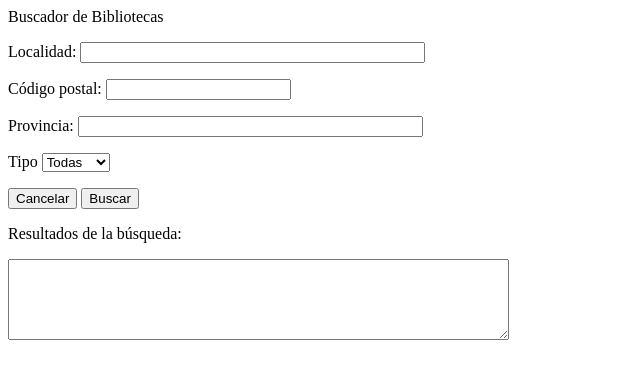
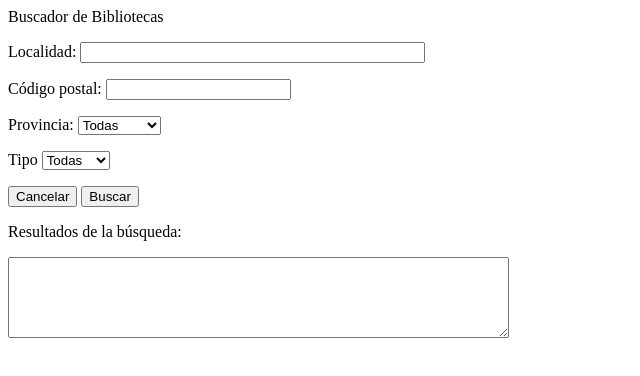
Before and after one commit to KuboSD/IEI2021-API, a website: page FrontEnd/busqueda.html in a window 1280 px wide. Shown: the whole page, without its empty margins (0-640 px from the left). Drawn offline with Linux system fonts and the light colour scheme.

Commit message:
Desplegable provincias

```diff
--- a/FrontEnd/busqueda.html
+++ b/FrontEnd/busqueda.html
@@ -10,11 +10,22 @@
         <form action="busqqueda" method="get">
             <p>Localidad: <input type="text" name="Localidad" size="40"></p>
             <p>Código postal: <input type="text" name="CP"></p>
-            <p>Provincia: <input type="text" name="Provincia" size="40"></p>
+            <p>Provincia: <select>
+                <option value="0">Todas</option>
+                <option value="1">Vizcaya</option>
+                <option value="2">Alaba</option>
+                <option value="3">Gipuzkoa</option>
+                <option value="4">Barcelona</option>
+                <option value="5">Girona</option>
+                <option value="6">Lleida,</option>
+                <option value="7">Tarragona</option>
+                <option value="8">Alicante</option>
+                <option value="9">Castellon</option>
+            </select>
             <p>Tipo <select>
-                    <option value="1">Todas</option>
-                    <option value="2">Publica </option>
-                    <option value="3">Privada </option>
+                    <option value="todas">Todas</option>
+                    <option value="public">Publica</option>
+                    <option value="priv">Privada</option>
                 </select>
             </p>
             <button>Cancelar</button>
```
